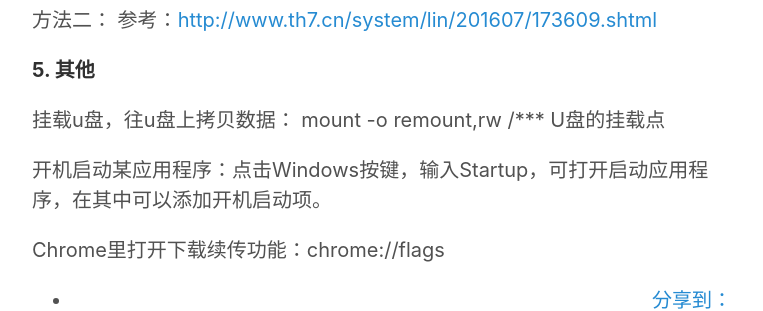
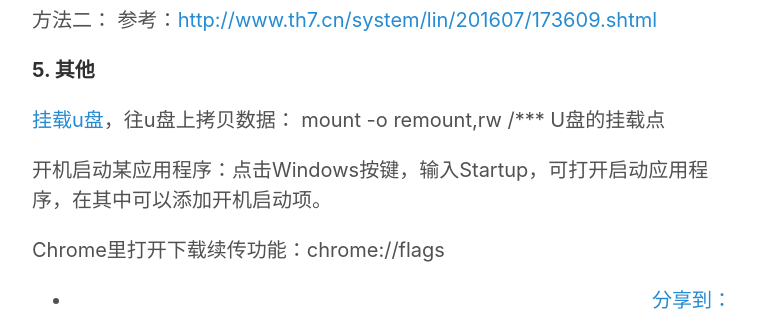
Before and after one commit to hwdong/hwdong-old.github.io, a Jekyll site: the page built from _posts/2017-01-01-install ubuntu on windows.md, in a window 1280 px wide and 900 px high, scrolled down 3622 px. Shown: the part 152-463 px from the top of the window, without its empty margins (258-1021 px from the left). Built offline with Jekyll 4.4.1, drawn with Linux system fonts in a browser that asks for light colours; comment, search, counter and statistics services are not loaded; some of the changed lines change nothing that is shown.

Commit message:
2017-01-01

```diff
--- a/_posts/2017-01-01-install ubuntu on windows.md
+++ b/_posts/2017-01-01-install ubuntu on windows.md
@@ -110,7 +110,7 @@ export LD_LIBRARY_PATH=/usr/local/cuda-8.0/lib64:$LD_LIBRARY_PATH
 
 **5. 其他**
 
-挂载u盘，往u盘上拷贝数据： mount -o remount,rw /*** U盘的挂载点
+[挂载u盘](http://jingyan.baidu.com/article/f0062228dc2aa6fbd3f0c8ec.html)，往u盘上拷贝数据： mount -o remount,rw /*** U盘的挂载点
 
 开机启动某应用程序：点击Windows按键，输入Startup，可打开启动应用程序，在其中可以添加开机启动项。
 
```
